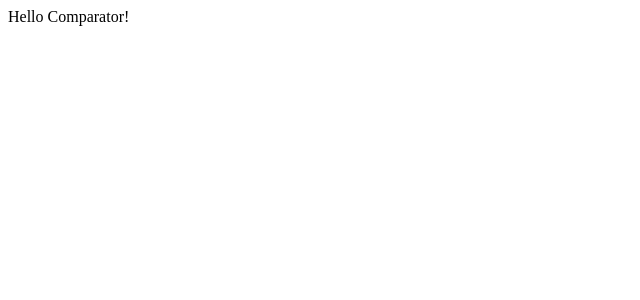
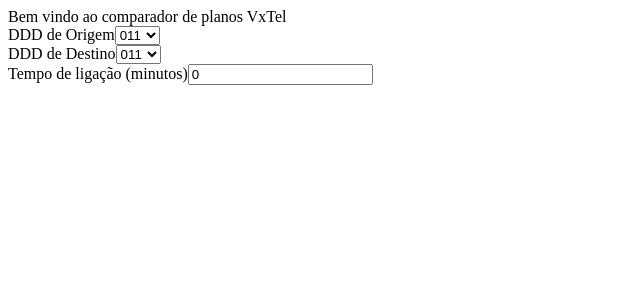
Before and after one commit to gustavocioccari/falemais, a React (Create React App) app in the folder frontend/: page / in a window 1280 px wide. Shown: the top 300 px of the page, without its empty margins (0-640 px from the left). Built offline with nearby package versions, Linux system fonts and the light colour scheme.

Commit message:
Implement initial form

```diff
--- a/frontend/src/pages/Comparator/index.js
+++ b/frontend/src/pages/Comparator/index.js
@@ -2,9 +2,43 @@
 import api from '../../services/api'
 
 export default function ComparePlans(){
+  const [from, setFrom] = useState('')
+  const [to, setTo] = useState('')
+  const [callMinutes, setCallMinutes] = useState(0)
+
   return(
-    <div>
-      Hello Comparator!
+    <div className="comparator-container">
+      <header>
+        {/* <img src={logoImg} alt="Be the Hero"/> */}
+        <span>Bem vindo ao comparador de planos VxTel</span>
+      </header>
+      <form>
+        <div>
+          <label>DDD de Origem</label>
+          <select value={from} onChange={e=>setFrom(e.target.value)}>
+            <option value="011">011</option>
+            <option value="016">016</option>
+            <option value="017">017</option>
+            <option value="018">018</option>
+          </select>
+        </div>
+        <div>
+          <label>DDD de Destino</label>
+          <select value={to} onChange={e=>setTo(e.target.value)}>
+            <option value="011">011</option>
+            <option value="016">016</option>
+            <option value="017">017</option>
+            <option value="018">018</option>
+          </select>
+        </div>
+        <div>
+          <label>Tempo de ligação (minutos)</label>
+          <input
+            value={callMinutes}
+            onChange={e=>setCallMinutes(e.target.values)}
+          />
+        </div>
+      </form>
     </div>
   )
 }
```
